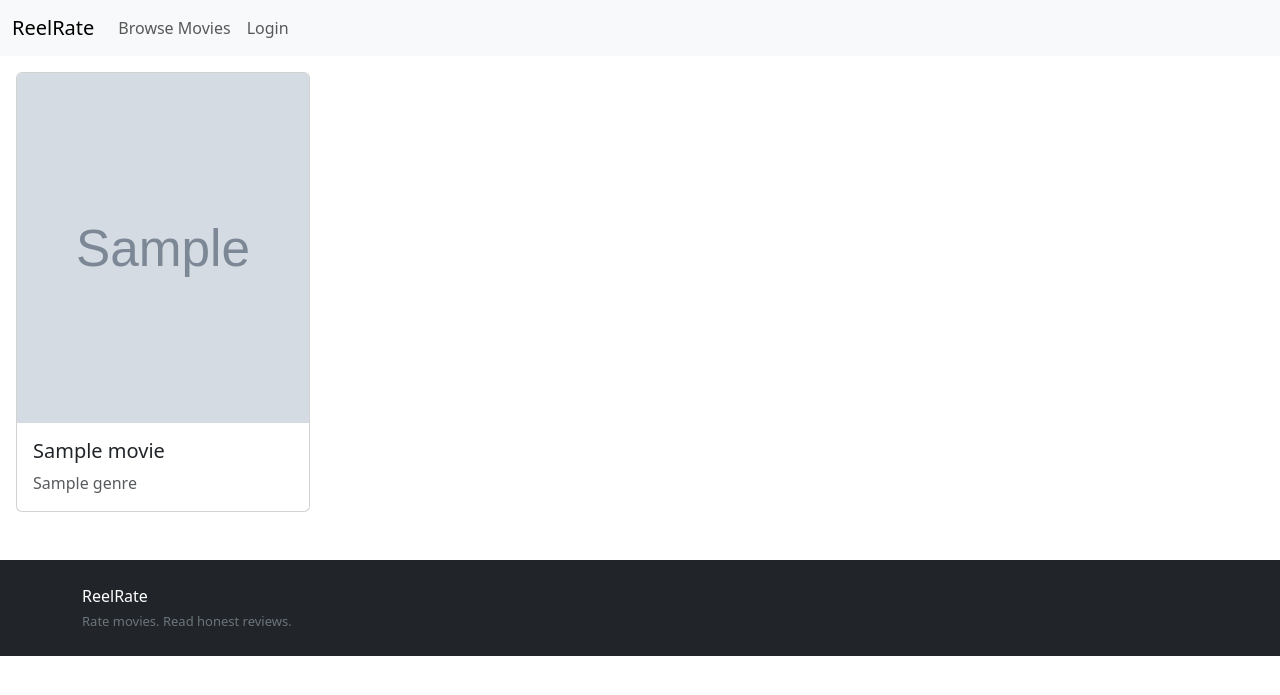
After one commit to Deep-Gajjar-07/ReelRate, a Django app: page / in a window 1280 px wide. The commit adds this page. Shown: the top 695 px of the page. Run offline with Django 5.2, Linux system fonts and the light colour scheme; tables that the repository leaves empty hold one stand-in row (values such as "Sample post"); grey boxes marked "Sample" are stand-in pictures.

Commit message:
add movie list view, index templates and urls config

```diff
--- a/ReelRate/urls.py
+++ b/ReelRate/urls.py
@@ -1,7 +1,9 @@
 from django.contrib import admin
 from django.urls import path, include
+from django.conf import settings
+from django.conf.urls.static import static
 
 urlpatterns = [
     path('admin/', admin.site.urls),
     path('', include('movies.urls')),
-]
+] + static(settings.MEDIA_URL, document_root=settings.MEDIA_ROOT)
--- a/movies/urls.py
+++ b/movies/urls.py
@@ -3,5 +3,5 @@ from django.urls import path
 from . import views
 
 urlpatterns = [
-    # path('', views.index, name="home_page"),
+    path('', views.index, name="home_page"),
 ]
--- a/movies/views.py
+++ b/movies/views.py
@@ -1,3 +1,10 @@
 from django.shortcuts import render
 
-# Create your views here.
+from .models import Movie
+
+# view for show all movies in home page
+def index(request):
+    movies = Movie.objects.all()
+    return render(request, 'movies/index.html',{
+        'movies': movies,
+    })
--- a/templates/base.html
+++ b/templates/base.html
@@ -9,11 +9,35 @@
     integrity="sha384-sRIl4kxILFvY47J16cr9ZwB07vP4J8+LH7qKQnuqkuIAvNWLzeN8tE5YBujZqJLB" crossorigin="anonymous">
 </head>
 <body>
+    {% comment %} navbar {% endcomment %}
+    <nav class="navbar navbar-expand-lg bg-body-tertiary">
+        <div class="container-fluid">
+            <a class="navbar-brand" href="{% url "home_page" %}">ReelRate</a>
+            <button class="navbar-toggler" type="button" data-bs-toggle="collapse" data-bs-target="#navbarNavAltMarkup" aria-controls="navbarNavAltMarkup" aria-expanded="false" aria-label="Toggle navigation">
+            <span class="navbar-toggler-icon"></span>
+            </button>
+            <div class="collapse navbar-collapse" id="navbarNavAltMarkup">
+                <div class="navbar-nav">
+                    <a class="nav-link" href="#">Browse Movies</a>
+                    <a class="nav-link" href="#">Login</a>
+                </div>
+            </div>
+        </div>
+    </nav>
 
-    {% block content %}
-    {% comment %} main content of website here... {% endcomment %}
-    {% endblock %}
+    <div class="m-3">
+        {% block content %}
+        {% comment %} main content of website here... {% endcomment %}
+        {% endblock %}
+    </div>
 
+    {% comment %} footer {% endcomment %}
+    <footer class="bg-dark text-secondary py-4 mt-5">
+        <div class="container">
+            <p class="mb-1 text-white fw-medium">ReelRate</p>
+            <p class="mb-0" style="font-size: 13px;">Rate movies. Read honest reviews.</p>
+        </div>
+    </footer>
 
     {% comment %} BootStrap JS CDN {% endcomment %}
     <script src="https://cdn.jsdelivr.net/npm/bootstrap@5.3.8/dist/js/bootstrap.bundle.min.js" integrity="sha384-FKyoEForCGlyvwx9Hj09JcYn3nv7wiPVlz7YYwJrWVcXK/BmnVDxM+D2scQbITxI"
--- /dev/null
+++ b/templates/movies/index.html
@@ -0,0 +1,23 @@
+{% extends "base.html" %}
+
+{% block title %}Home Page{% endblock %}
+
+{% block content %}
+
+    {% comment %} showing all available movies from DB in cards {% endcomment %}
+    <div class="row row-cols-2 row-cols-sm-2 row-cols-md-3 row-cols-lg-4 g-4">
+        {% for movie in movies %}
+            <div class="col">
+                <div class="card h-100">
+                    <img src="{{ movie.poster.url }}" class="card-img-top" style="height: 350px;"
+                    alt="{{ movie.title }}">
+                    <div class="card-body">
+                        <h5 class="card-title">{{ movie.title }}</h5>
+                        <p class="card-text text-muted">{{ movie.genre }}</p>
+                    </div>
+                </div>
+            </div>
+        {% endfor %}
+    </div>
+
+{% endblock %}
```
